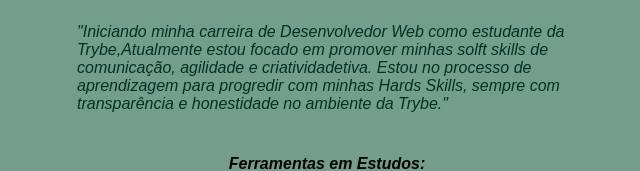
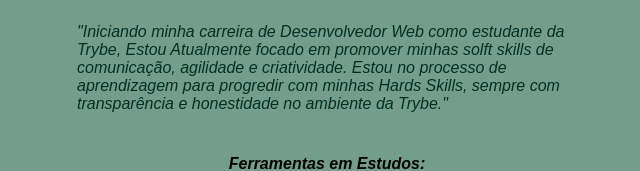
Before and after one commit to ArthurBarbosaOliveira/ArthurBarbosa.github.io, a plain HTML site: page index.html in a window 1280 px wide. Shown: the part 558-729 px from the top of the page, 313-953 px from the left. Drawn offline with Linux system fonts and the light colour scheme; a web font is replaced by a local one.

Commit message:
Update index.html

```diff
--- a/index.html
+++ b/index.html
@@ -250,7 +250,7 @@
             </div>
 
             </div>
-            <p class="descricao"><em>"Iniciando minha carreira de Desenvolvedor Web como estudante da Trybe,Atualmente estou focado em promover minhas solft skills de comunicação, agilidade e criatividadetiva. Estou no processo de aprendizagem para progredir com minhas Hards Skills, sempre com transparência e honestidade no ambiente da Trybe."</em> </p>
+            <p class="descricao"><em>"Iniciando minha carreira de Desenvolvedor Web como estudante da Trybe, Estou Atualmente focado em promover minhas solft skills de comunicação, agilidade e criatividade. Estou no processo de aprendizagem para progredir com minhas Hards Skills, sempre com transparência e honestidade no ambiente da Trybe."</em> </p>
 
         </div>
 
```
